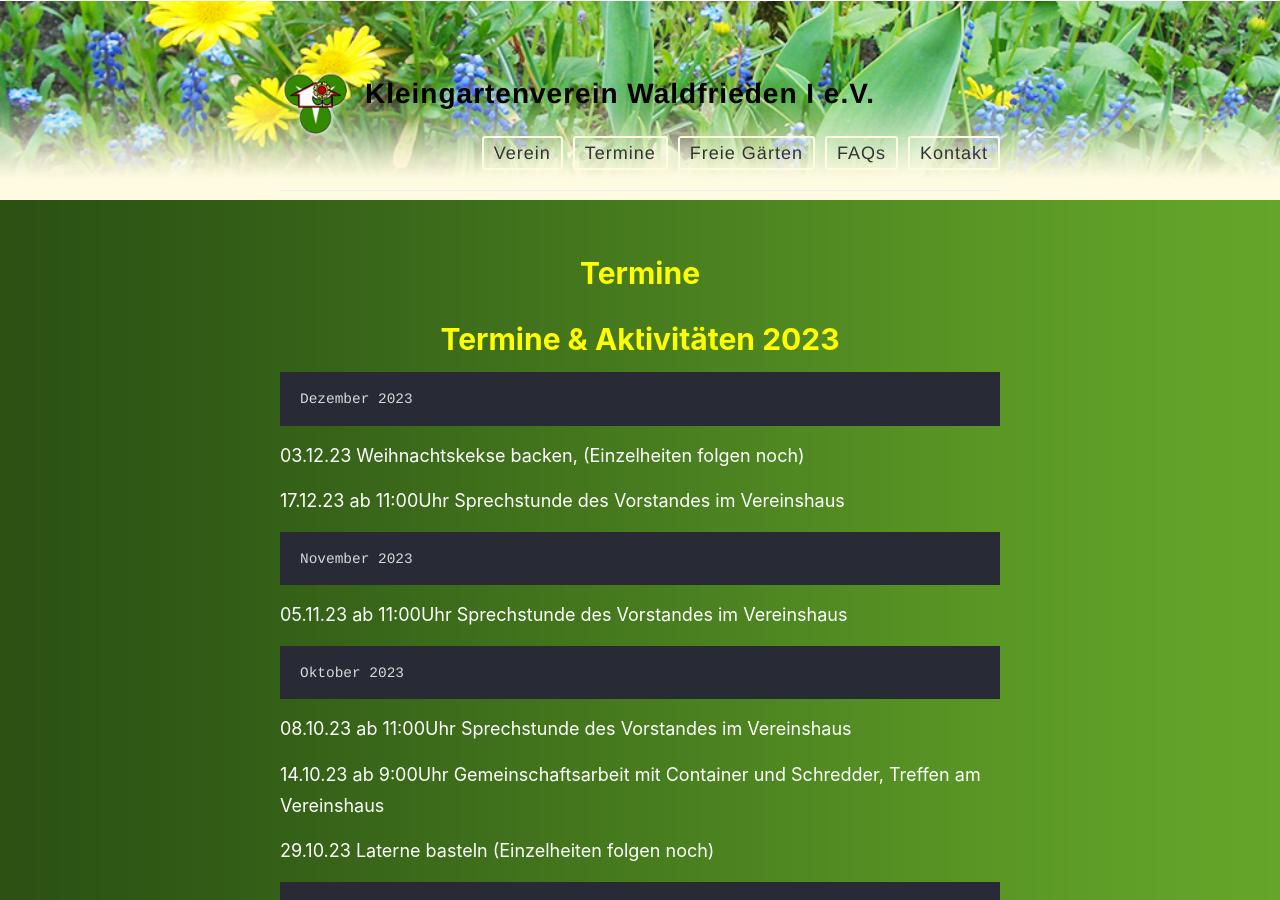
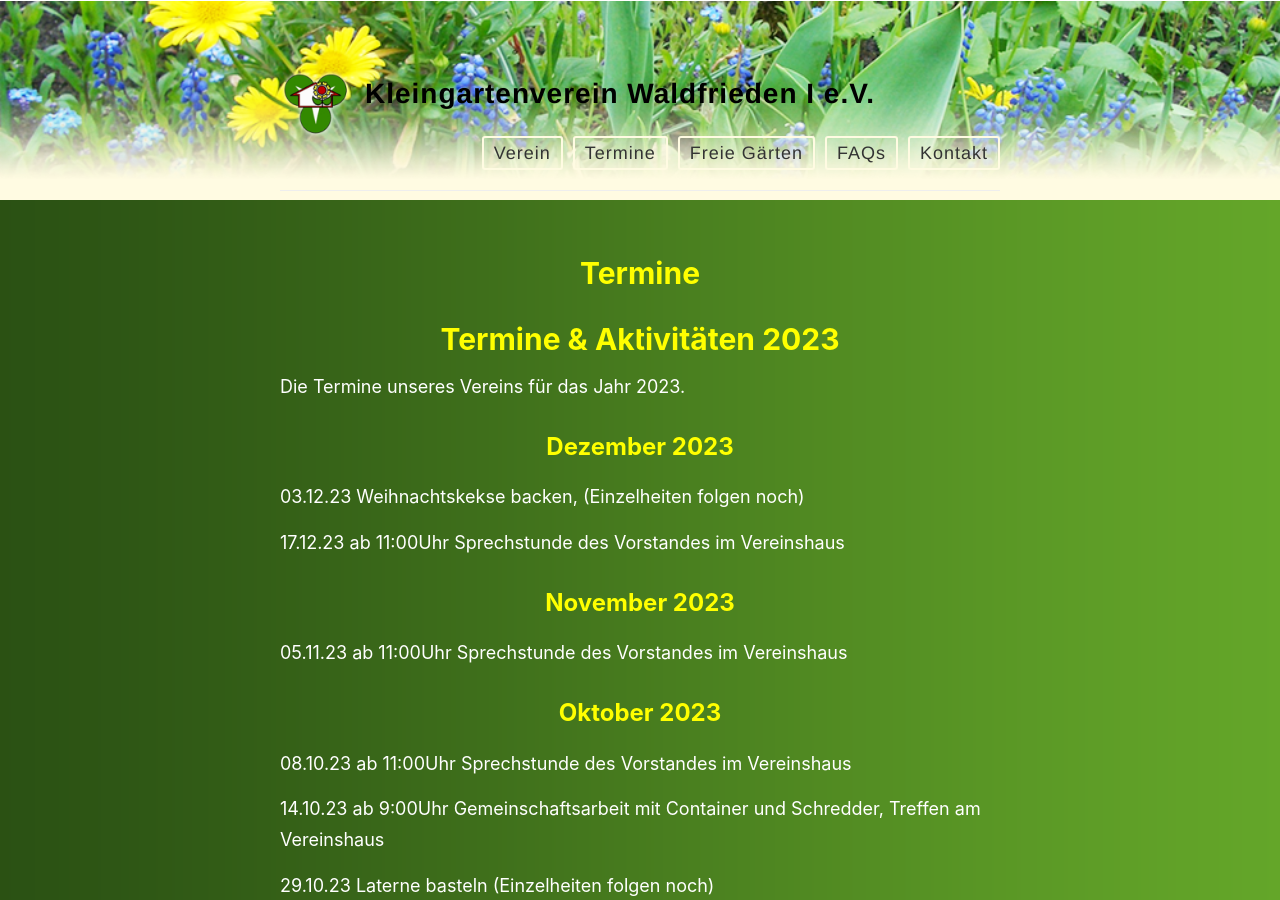
Before and after one commit to der-Frankie/kgv-website-dev.github.io, a Jekyll site: the page built from _pages/termine.md, in a window 1280 px wide and 900 px high. Built offline with Jekyll 4.4.1, drawn with Linux system fonts in a browser that asks for light colours.

Commit message:
finetuning/bugfixes

```diff
--- a/_pages/termine.md
+++ b/_pages/termine.md
@@ -6,19 +6,19 @@ permalink: /termine/
 
 # Termine & Aktivitäten 2023
 
-    Dezember 2023
+Die Termine unseres Vereins für das Jahr 2023.
+
+## Dezember 2023
 
 03.12.23 Weihnachtskekse backen, (Einzelheiten folgen noch)
 
 17.12.23 ab 11:00Uhr Sprechstunde des Vorstandes im Vereinshaus
 
-
-    November 2023
+## November 2023
 
 05.11.23 ab 11:00Uhr Sprechstunde des Vorstandes im Vereinshaus
 
-
-    Oktober 2023
+## Oktober 2023
 
 08.10.23 ab 11:00Uhr Sprechstunde des Vorstandes im Vereinshaus
 
@@ -26,22 +26,19 @@ permalink: /termine/
 
 29.10.23 Laterne basteln (Einzelheiten folgen noch)
 
-
-    September 2023
+## September 2023
 
 09.09.23 ab 9:00Uhr Gemeinschaftsarbeit, Treffen am Vereinshaus
 
 10.09.23 ab 11:00Uhr Sprechstunde des Vorstandes im Vereinshaus
 
-
-    August 2023
+## August 2023
 
 12.08.23 ab 9:00Uhr Gemeinschaftsarbeit, Treffen am Vereinshaus
 
 13.08.23 ab 11:00Uhr Sprechstunde des Vorstandes im Vereinshaus
 
-
-    Juli 2023
+## Juli 2023
 
 01.07.23 ab 9:00Uhr Gemeinschaftsarbeit, Treffen am Vereinshaus
 
@@ -51,8 +48,7 @@ permalink: /termine/
 
 22.07.23 ab 9:00Uhr Gemeinschaftsarbeit, Treffen am Vereinshaus
 
-
-    Juni 2023
+## Juni 2023
 
 04.06.23 ab 11:00Uhr Sprechstunde des Vorstandes im Vereinshaus
 
@@ -60,8 +56,7 @@ permalink: /termine/
 
 17.06.23 ab 9:00Uhr Gemeinschaftsarbeit, Treffen am Vereinshaus
 
-
-    Mai 2023
+## Mai 2023
 
 06.05.23 ab 14:00Uhr Jahreshauptversammlung im Vereinshaus
 
@@ -73,8 +68,7 @@ permalink: /termine/
 
 21.05.23 Spargelessen (Einzelheiten folgen noch)
 
-
-    April 2023
+## April 2023
 
 08.04.22 Osterfest (Einzelheiten folgen noch)
 
@@ -84,17 +78,14 @@ permalink: /termine/
 
 29.04.23 ab 9:00Uhr Gemeinschaftsarbeit, Treffen am Vereinshaus
 
-
-    März 2023
+## März 2023
 
 12.03.23 ab 11:00Uhr Sprechstunde des Vorstandes im Vereinshaus
 
-
-    Februar 2023
+## Februar 2023
 
 12.02.23 ab 11:00Uhr Sprechstunde des Vorstandes im Vereinshaus
 
-
-    Januar 2023
+## Januar 2023
 
 *(keine Termine)*
--- a/index.html
+++ b/index.html
@@ -28,7 +28,7 @@ layout: default
 
 <p>Sa:       09:00 - 14:00 Uhr</p>
 
----
+<hr />
 
 <div class="posts">
   {% for post in paginator.posts %}
```
Also changed, not shown: _pages/verein.md (+8 -7 lines).
